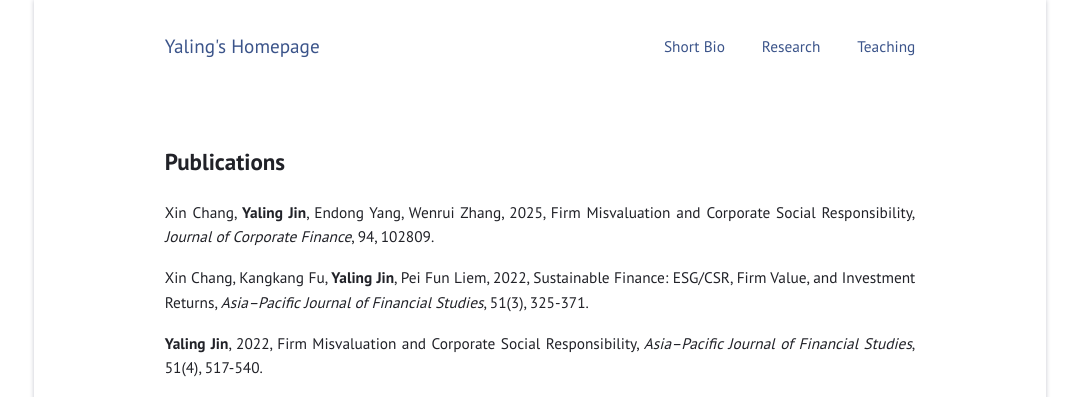
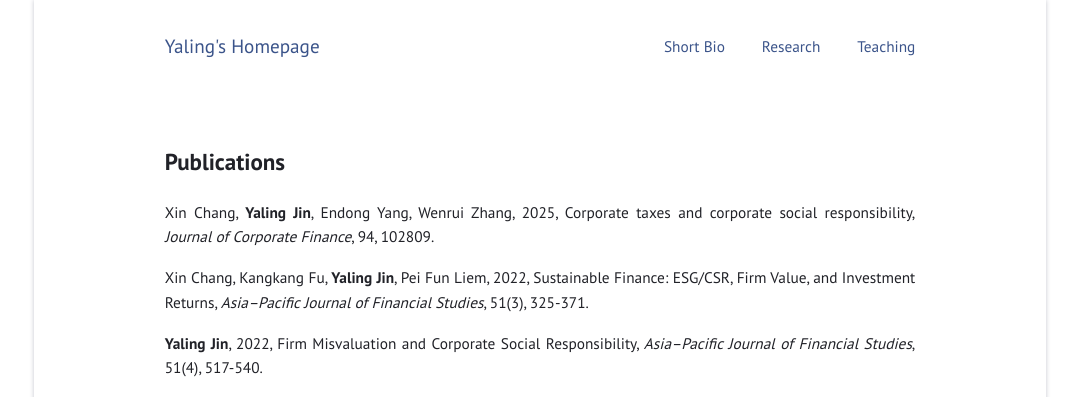
Before and after one commit to jinyaling/jinyaling.github.io, a Jekyll site: the page built from research.md, in a window 1280 px wide. Shown: the top 397 px of the page, without its empty margins (100-1179 px from the left). Built offline with Jekyll 4.4.1, drawn with Linux system fonts in a browser that asks for light colours.

Commit message:
Update research.md

```diff
--- a/research.md
+++ b/research.md
@@ -6,7 +6,7 @@ layout: page
 
 ## Publications
 
-Xin Chang, **Yaling Jin**, Endong Yang, Wenrui Zhang, 2025, Firm Misvaluation and Corporate Social Responsibility, [*Journal of Corporate Finance*](https://doi.org/10.1016/j.jcorpfin.2025.102809), 94, 102809.
+Xin Chang, **Yaling Jin**, Endong Yang, Wenrui Zhang, 2025, Corporate taxes and corporate social responsibility, [*Journal of Corporate Finance*](https://doi.org/10.1016/j.jcorpfin.2025.102809), 94, 102809.
 
 Xin Chang, Kangkang Fu, **Yaling Jin**, Pei Fun Liem, 2022, Sustainable Finance: ESG/CSR, Firm Value, and Investment Returns, [*Asia–Pacific Journal of Financial Studies*](https://doi.org/10.1111/ajfs.12379), 51(3), 325-371.
 
```
